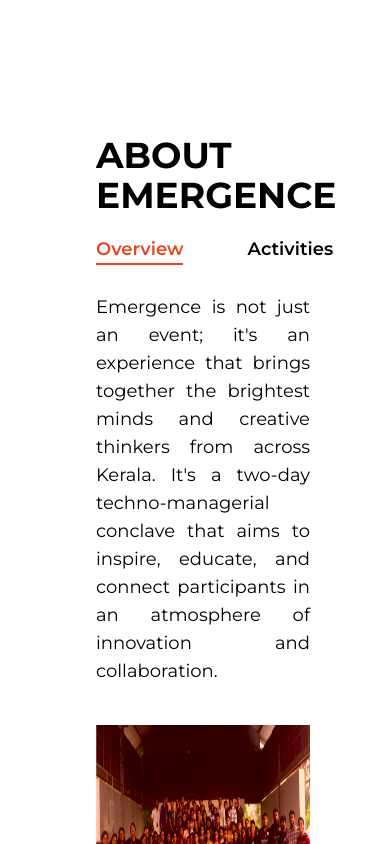
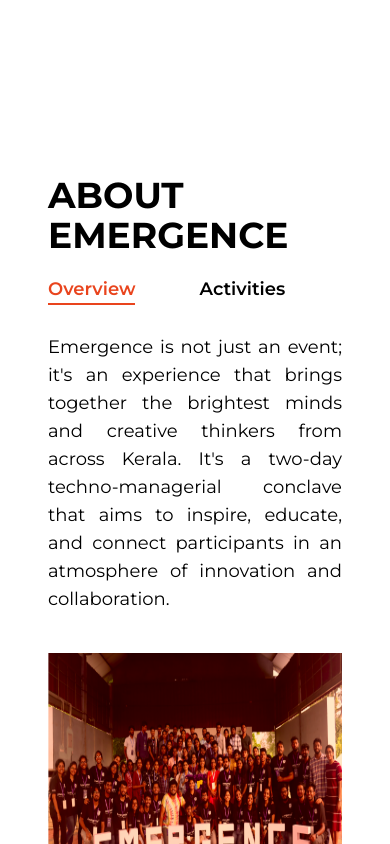
Before and after one commit to cecieee/Emergence-3, a React (Create React App) app: page / in a window 390 px wide. Shown: the part 1820-2664 px from the top of the page. Built offline with nearby package versions, Linux system fonts and the light colour scheme.

Commit message:
Updated responsivity

```diff
--- a/src/Pages/About/About.jsx
+++ b/src/Pages/About/About.jsx
@@ -17,7 +17,7 @@ function About() {
       <div className='ml-24 my-52 max-[450px]:my-24 max-[450px]:ml-12'>
         <h1 className='font-bold text-4xl tracking-wide mb-10'>ABOUT IAS</h1>
         <div className='flex mr-28 max-[450px]:flex-col  max-[450px]:mr-12'>
-          <img src="./Rectangle.png" alt="" className='h-[40vh] w-[40vw] mr-10 max-[450px]:h-[25vh] max-[450px]:w-full' />
+          <img src="./Rectangle.png" alt="" className='h-[40vh] w-[40vw] mr-10 max-[450px]:h-[25vh] max-[450px]:w-full max-[450px]:mb-10' />
           <div className='text-justify text-lg'>
             IEEE INDUSTRIAL APPLICATION SOCIETY, College Of Engineering Chengannur is a
             prestigious student branch chapter functioning for nearly 6 years in CEC. IEEE IAS SBC
@@ -26,7 +26,7 @@ function About() {
           </div>
         </div>
       </div>
-      <div className='ml-24 my-52'>
+      <div className='ml-24 my-52 max-[450px]:ml-12'>
         <h1 className='font-bold text-4xl tracking-wider max-[450px]:tracking-normal'>ABOUT EMERGENCE</h1>
         <div className='flex gap-16'>
           <h3
@@ -42,7 +42,7 @@ function About() {
             Activities
           </h3>
         </div>
-        <div className='flex my-7 text-justify text-lg max-[450px]:flex-col  max-[450px]:mr-20'>
+        <div className='flex my-7 text-justify text-lg max-[450px]:flex-col  max-[450px]:mr-12'>
           <div className='mr-10 max-[450px]:mr-0' style={{ display: showDiv1 ? 'block' : 'none' }}>
             Emergence is not just an event; it's an experience that brings together the brightest minds and creative thinkers from across Kerala. It's a two-day techno-managerial conclave that aims to inspire, educate, and connect participants in an atmosphere of innovation and collaboration.
           </div>
```
